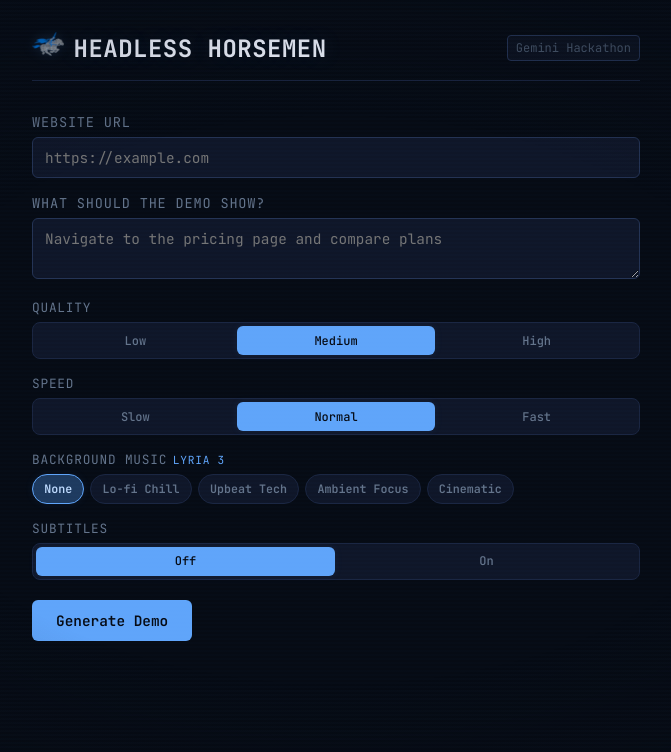
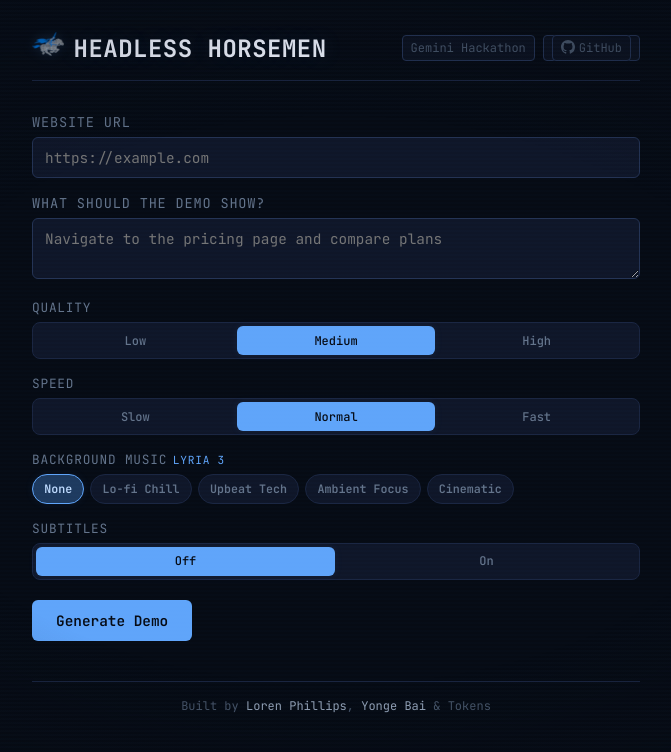
Before and after one commit to lorenjphillips/headless-horsemen, a website: page public/index.html in a window 1280 px wide. Shown: the whole page, without its empty margins (304-975 px from the left). Drawn offline with Linux system fonts and the light colour scheme.

Commit message:
Add GitHub badge in header and creator credits footer
GitHub repo link chip next to Gemini Hackathon badge. Footer with
LinkedIn-linked names for Loren Phillips and Yonge Bai, plus Tokens.

```diff
--- a/public/index.html
+++ b/public/index.html
@@ -94,6 +94,14 @@
     .music-pill:hover { border-color: var(--border-subtle); color: var(--text-body); }
     .music-pill.active { background: var(--active-pill-bg); border-color: var(--accent); color: var(--active-pill-text); box-shadow: var(--glow-sm); }
 
+    .header-badges { display: flex; gap: 0.5rem; align-items: center; }
+    .badge-link { font-size: 0.75rem; color: var(--text-dim); background: var(--bg-surface); padding: 0.25rem 0.5rem; border-radius: 4px; border: 1px solid var(--border-subtle); text-decoration: none; transition: border-color 0.15s, color 0.15s; }
+    .badge-link:hover { border-color: var(--accent); color: var(--text-body); }
+
+    footer { margin-top: 2.5rem; padding-top: 1rem; border-top: 1px solid var(--border-base); text-align: center; font-size: 0.75rem; color: var(--text-dim); }
+    footer a { color: var(--text-body); text-decoration: none; transition: color 0.15s; }
+    footer a:hover { color: var(--accent); }
+    footer span { color: var(--text-dim); }
   </style>
 </head>
 <body>
@@ -103,7 +111,12 @@
         <img src="/logo.png" alt="Headless Horsemen" class="header-logo" />
         <h1>Headless Horsemen</h1>
       </div>
-      <span>Gemini Hackathon</span>
+      <div class="header-badges">
+        <span>Gemini Hackathon</span>
+        <a href="https://github.com/lorenjphillips/headless-horsemen" target="_blank" rel="noopener" class="badge-link">
+          <span><svg width="14" height="14" viewBox="0 0 16 16" fill="currentColor" style="vertical-align:-2px;margin-right:4px"><path d="M8 0C3.58 0 0 3.58 0 8c0 3.54 2.29 6.53 5.47 7.59.4.07.55-.17.55-.38 0-.19-.01-.82-.01-1.49-2.01.37-2.53-.49-2.69-.94-.09-.23-.48-.94-.82-1.13-.28-.15-.68-.52-.01-.53.63-.01 1.08.58 1.23.82.72 1.21 1.87.87 2.33.66.07-.52.28-.87.51-1.07-1.78-.2-3.64-.89-3.64-3.95 0-.87.31-1.59.82-2.15-.08-.2-.36-1.02.08-2.12 0 0 .67-.21 2.2.82.64-.18 1.32-.27 2-.27.68 0 1.36.09 2 .27 1.53-1.04 2.2-.82 2.2-.82.44 1.1.16 1.92.08 2.12.51.56.82 1.27.82 2.15 0 3.07-1.87 3.75-3.65 3.95.29.25.54.73.54 1.48 0 1.07-.01 1.93-.01 2.2 0 .21.15.46.55.38A8.01 8.01 0 0016 8c0-4.42-3.58-8-8-8z"/></svg>GitHub</span>
+        </a>
+      </div>
     </header>
 
     <!-- Input form -->
@@ -183,6 +196,10 @@
       <strong>Error:</strong> <span id="error-text"></span>
       <div class="btn-row"><button onclick="resetForm()">Try Again</button></div>
     </div>
+
+    <footer>
+      Built by <a href="https://www.linkedin.com/in/lorenjphillips/" target="_blank" rel="noopener">Loren Phillips</a><span>, </span><a href="https://www.linkedin.com/in/yonge-bai/" target="_blank" rel="noopener">Yonge Bai</a><span> & </span><span>Tokens</span>
+    </footer>
   </div>
 
   <script>
```
